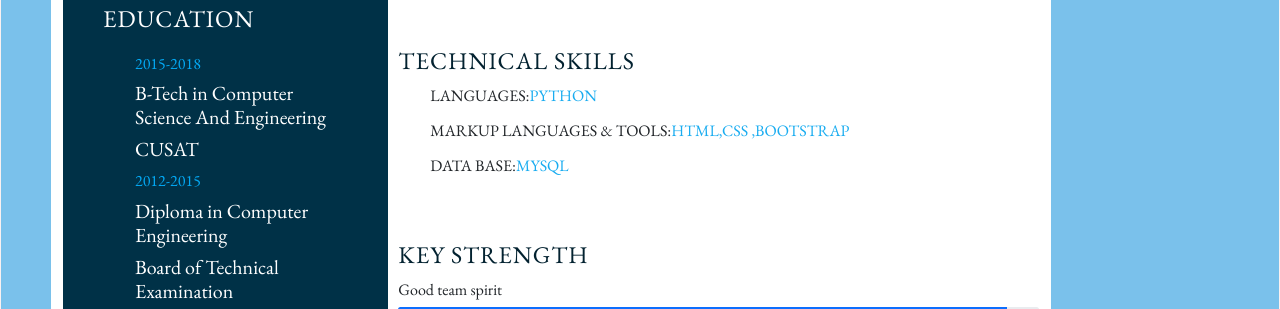
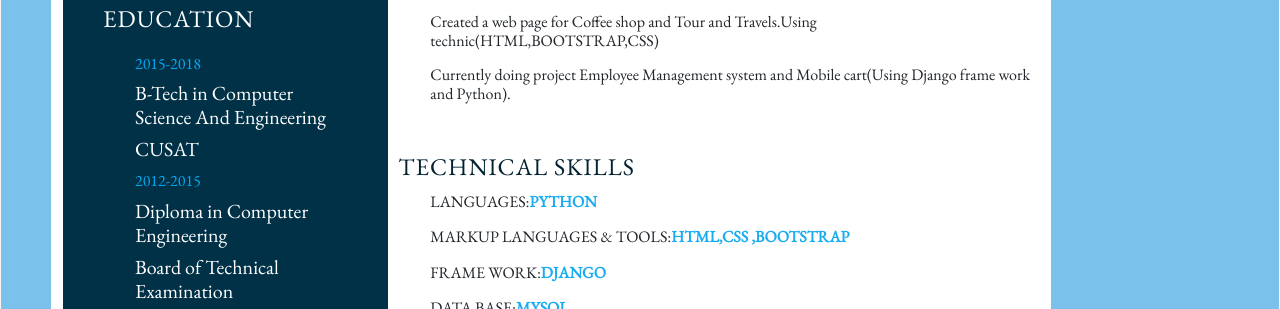
Before and after one commit to aathiras95/myresume, a plain HTML site: page index.html in a window 1280 px wide. Shown: the part 638-947 px from the top of the page. Drawn offline with nearby package versions, Linux system fonts and the light colour scheme; a web font is replaced by a local one.

Commit message:
some modification done

```diff
--- a/index.html
+++ b/index.html
@@ -176,6 +176,16 @@
                                     Created a project Banking application with Two factor Security in Cloud Storage.
                                 </h6>
                             </li>
+                            <li>
+                                <h6>
+                                    Created a web page for Coffee shop and Tour and Travels.Using technic(HTML,BOOTSTRAP,CSS)
+                                </h6>
+                            </li>
+                            <li>
+                                <h6>
+                                    Currently doing project Employee Management system and Mobile cart(Using Django frame work and Python).
+                                </h6>
+                            </li>
                         </ul>
 
                     </div>
@@ -197,7 +207,7 @@
 
                             </div>
                             <div class="text">
-                                <h6>Python</h6>
+                                <h6><b>Python</b></h6>
 
                             </div>
                             </li>
@@ -213,7 +223,22 @@
 
                             </div>
                             <div class="text">
-                                <h6>HTML,CSS ,BOOTSTRAP</h6>
+                                <h6><b>HTML,CSS ,BOOTSTRAP</b></h6>
+
+                            </div>
+                            </li>
+                        </ul>
+                </div>
+                <div class="box">
+                    <div class="language">
+
+                        <ul>
+                            <li>
+                                <h6>FRAME WORK:</h6>
+
+                            </div>
+                            <div class="text">
+                                <h6><b>Django</b></h6>
 
                             </div>
                             </li>
@@ -228,7 +253,7 @@
 
                             </div>
                             <div class="text">
-                                <h6>MySql</h6>
+                                <h6><b>MySql</b></h6>
 
                             </div>
                             </li>
```
